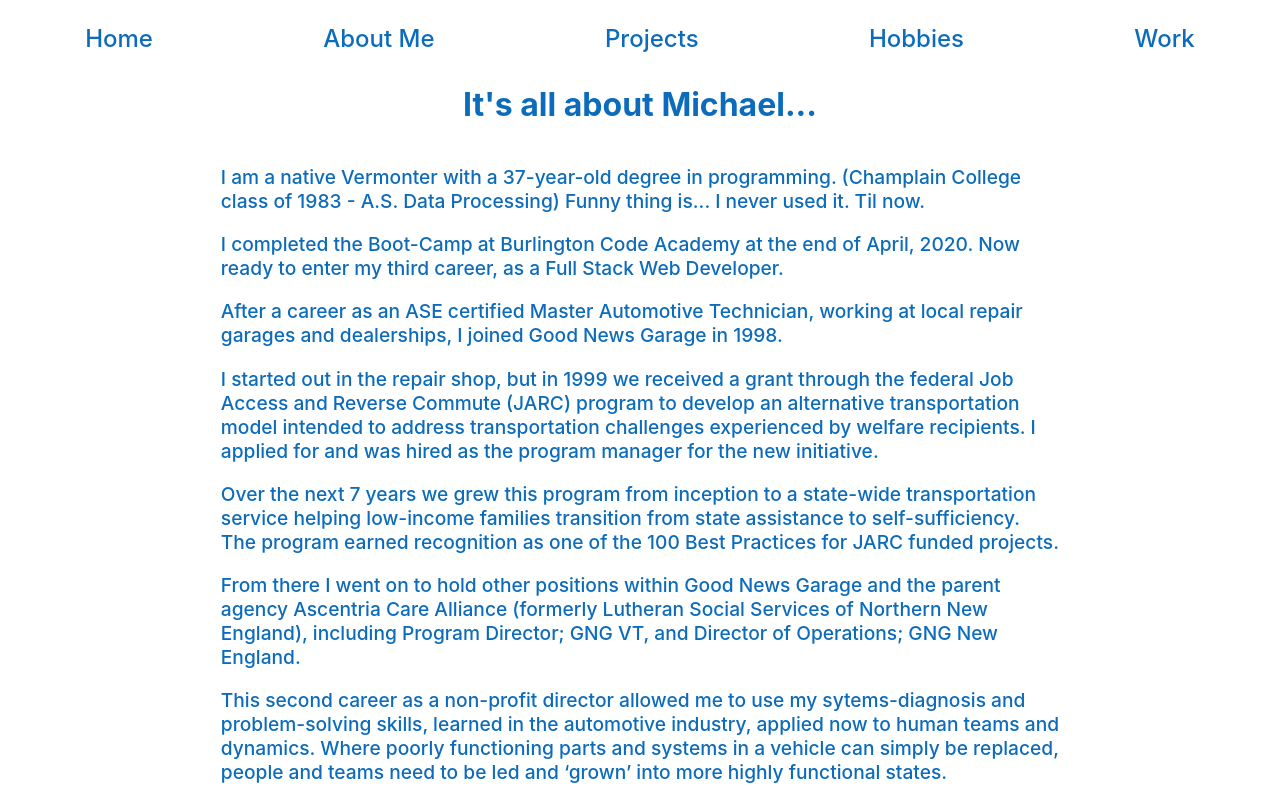
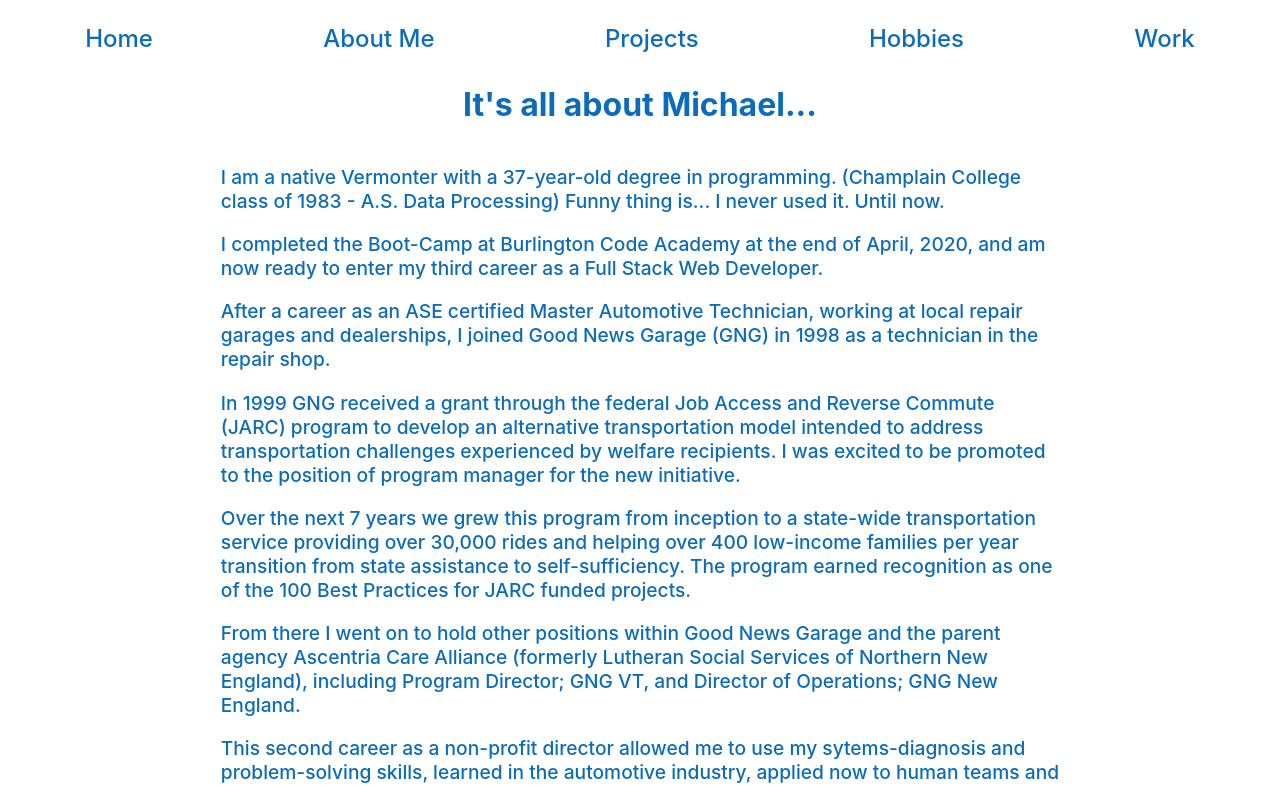
Before and after one commit to foxflyer40/Michael-Muzzy-portfolio, a React (Create React App) app in the folder client/: page /about in a window 1280 px wide. Shown: the top 786 px of the page. Built offline with nearby package versions, Linux system fonts and the light colour scheme.

Commit message:
edit about me text

```diff
--- a/client/src/About.js
+++ b/client/src/About.js
@@ -19,19 +19,19 @@ class About extends React.Component {
 
             <div id='aboutContent'>
                <p>
-                  I am a native Vermonter with a 37-year-old degree in programming. (Champlain College class of 1983 - A.S. Data Processing)  Funny thing is... I never used it.  Til now.
+                  I am a native Vermonter with a 37-year-old degree in programming. (Champlain College class of 1983 - A.S. Data Processing)  Funny thing is... I never used it.  Until now.
                </p>
                <p>
-                  I completed the Boot-Camp at Burlington Code Academy at the end of April, 2020.  Now ready to enter my third career, as a Full Stack Web Developer.
+                  I completed the Boot-Camp at Burlington Code Academy at the end of April, 2020, and am now ready to enter my third career as a Full Stack Web Developer.
                </p>
                <p>
-                  After a career as an ASE certified Master Automotive Technician, working at local repair garages and dealerships, I joined Good News Garage in 1998.
+                  After a career as an ASE certified Master Automotive Technician, working at local repair garages and dealerships, I joined Good News Garage (GNG) in 1998 as a technician in the repair shop.
                </p>
                <p>
-                  I started out in the repair shop, but in 1999 we received a grant through the federal Job Access and Reverse Commute <a id='aboutLink' target="_blank" href='https://www.transit.dot.gov/funding/grants/grant-programs/job-access-and-reverse-commute-program-5316' rel="noopener noreferrer" className='bannerSelector'>(JARC)</a> program to develop an alternative transportation model intended to address transportation challenges experienced by welfare recipients.  I applied for and was hired as the program manager for the new initiative.
+                  In 1999 GNG received a grant through the federal Job Access and Reverse Commute <a id='aboutLink' target="_blank" href='https://www.transit.dot.gov/funding/grants/grant-programs/job-access-and-reverse-commute-program-5316' rel="noopener noreferrer" className='bannerSelector'>(JARC)</a> program to develop an alternative transportation model intended to address transportation challenges experienced by welfare recipients.  I was excited to be promoted to the position of program manager for the new initiative.
                </p>
                <p>
-                  Over the next 7 years we grew this program from inception to a state-wide transportation service helping low-income families transition from state assistance to self-sufficiency.  The program earned recognition as one of the 100 Best Practices for JARC funded projects.
+                  Over the next 7 years we grew this program from inception to a state-wide transportation service providing over 30,000 rides and helping over 400 low-income families per year transition from state assistance to self-sufficiency.  The program earned recognition as one of the 100 Best Practices for JARC funded projects.
                </p>
                <p>
                   From there I went on to hold other positions within Good News Garage and the parent agency Ascentria Care Alliance (formerly Lutheran Social Services of Northern New England), including Program Director; GNG VT, and Director of Operations; GNG New England.
```
